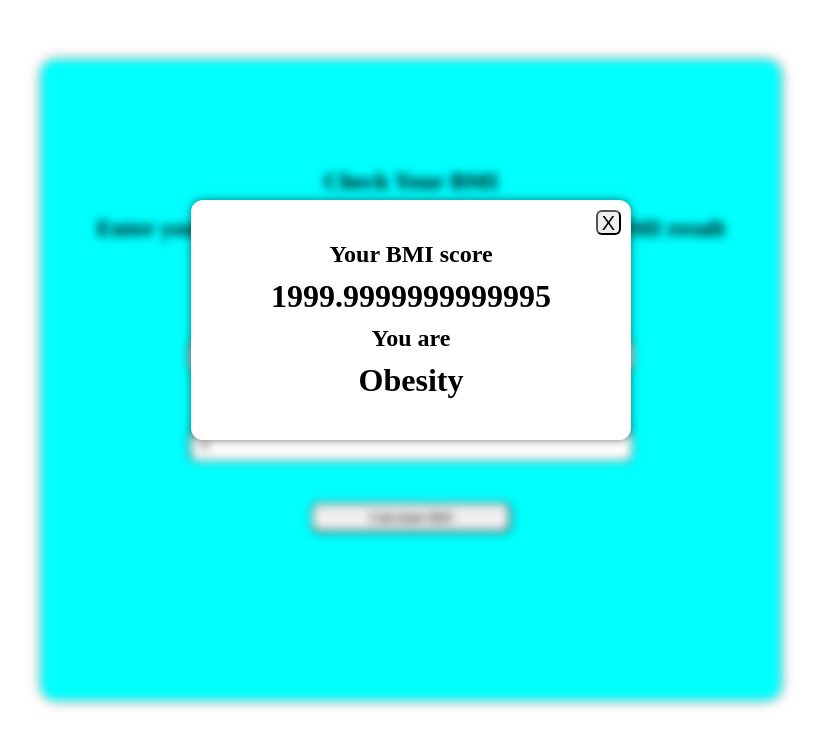
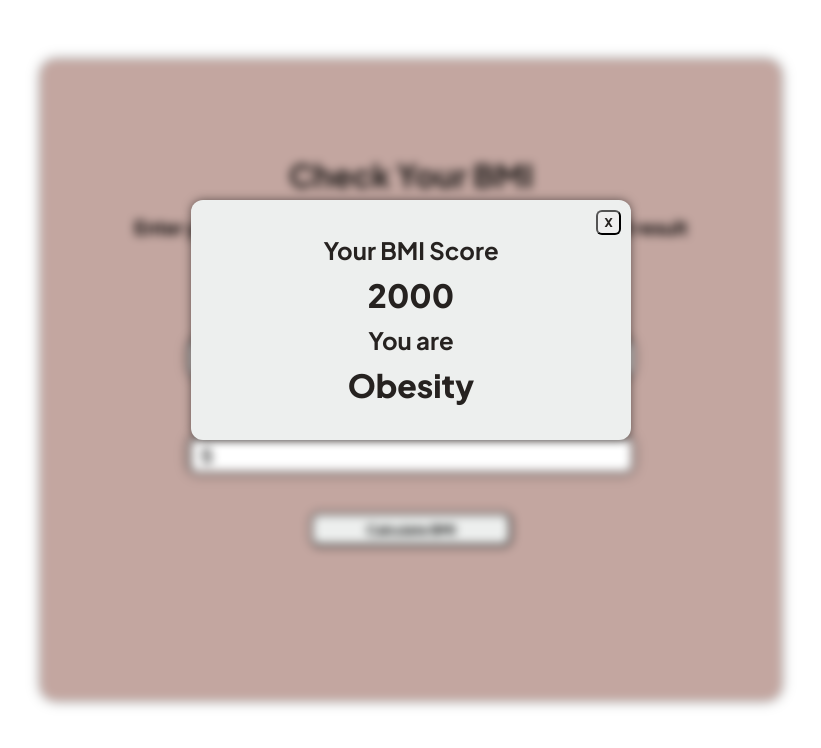
Before and after one commit to Tegardf/BMI-Calculator, a plain HTML site: page indel.html in a window 1280 px wide. Both pictures are taken after typing "5", "5" into the empty fields and a click on the button "Calculate BMI". Shown: the whole page, without its empty margins (229-1050 px from the left). Drawn offline with Linux system fonts and the light colour scheme.

Commit message:
style:adding font family, pallete color fix:fixing value 1 decimal in BMI value
font using plus jakarta sans, using pallete brown asthetic.
fixing 1 decimal value using round function().

```diff
--- a/indel.html
+++ b/indel.html
@@ -29,10 +29,10 @@
         <div class="popUp-content">
             <button type="reset" id="close" onclick="window.location.reload(true)">X</button>
             <div class="text">
-                <h2>Your BMI score</h2>
-                <h1 id="BMI-value"></h1>
+                <h2>Your BMI Score</h2>
+                <h1 id="BMI-value">test</h1>
                 <h2>You are</h2>
-                <h1 id="BMI-cat"></h1>
+                <h1 id="BMI-cat">test</h1>
             </div>
         </div>
     </div>
--- a/script.js
+++ b/script.js
@@ -26,7 +26,7 @@ const submit = (event) =>{
         container.replaceChildren();
         togglePopup();
         result = calBMI(berat,tinggi);
-        document.getElementById("BMI-value").innerHTML = result;
+        document.getElementById("BMI-value").innerHTML = Math.round(result*10)/10;
         document.getElementById("BMI-cat").innerHTML = checkBMI(result);
     }else if (berat=='' && tinggi=='') {
         container.innerHTML = '<p>Silahkan masukkan Berat dan Tinggi anda</p>';
--- a/style.css
+++ b/style.css
@@ -1,6 +1,16 @@
+@import url('https://fonts.googleapis.com/css2?family=Plus+Jakarta+Sans:ital,wght@0,300;0,400;0,500;0,600;0,700;0,800;1,300;1,400;1,500;1,600;1,700;1,800&display=swap');
+:root{
+    --color1:#EDEFEE;
+    --color2:#F7F1F0;
+    --color3:#c3a6a0;
+    --color4:#a15c38;
+    --color5:#262220;
+}
+
 * {
     padding: 0px;
     margin: 0px;
+    font-family: 'Plus Jakarta Sans', sans-serif;
 }
 /* Chrome, Safari, Edge, Opera */
 input::-webkit-outer-spin-button,
@@ -35,7 +45,7 @@ input[type=number] {
     top: 40%;
     left: 50%;
     transform: translate(-50%, -50%);
-    background-color: #fff;
+    background-color:var(--color1);
     padding: 20px;
     text-align: center;
     border-radius: 12px;
@@ -48,12 +58,24 @@ input[type=number] {
     right: 10px;
     width: 25px;
     height: 25px;
-    font-size: 20px;
+    font-size: 12px;
+    font-weight: 900;
     border-radius: 6px;
     cursor: pointer;
+    color: var(--color5);
+}
+#close:hover{
+    background-color: red;
+    color: var(--color1);
+    transition-duration: 0.4s;
+    box-shadow: 0px 0px 6px rgba(0, 0, 0, 0.5);
 }
 .popUp-content .text *{
     margin: 10px 0px;
+    color: var(--color5);
+}
+.popUp-content .text h1{
+    font-weight: 800;
 }
 
 .base {
@@ -67,7 +89,7 @@ input[type=number] {
     justify-content: center;
     align-items: center;
     flex-direction: column;
-    background-color: aqua;
+    background-color: var(--color3);
     width: 700px;
     height: 600px;
     border-radius: 15px;
@@ -82,9 +104,13 @@ input[type=number] {
 }
 .title h1{
     text-align: center;
+    font-size: xx-large;
+    font-weight: 900;
+    color: var(--color5);
 }
 .title h2{
     text-align: center;
+    font-size: larger;
 }
 #formInput{
     display: flex;
@@ -97,12 +123,17 @@ input[type=number] {
 #formInput label{
     text-align: left;
     width: 100%;
+    font-size: medium;
+    font-weight: 500;
 }
 #formInput input{
     border-radius: 8px;
     padding: 0px 10px;
-    height: 28px;
+    height: 32px;
     width: 100%;
+    font-size: larger;
+    font-weight: 600;
+    box-shadow: 0px 0px 10px rgba(0, 0, 0, 0.5);
 }
 #formInput button{
     border-radius: 8px;
@@ -110,4 +141,14 @@ input[type=number] {
     padding: 6px 0px;
     margin-top: 20px;
     cursor: pointer;
+    background-color: #EDEFEE;
+    font-weight: 700;
+    box-shadow: 0px 0px 5px rgba(0, 0, 0, 0.5);
 }
+#formInput button:hover{
+    border-color: #a15c38;
+    background-color: #a15c38;
+    color: var(--color1);
+    transition-duration: 0.4s;
+    box-shadow: 0px 0px 10px rgba(0, 0, 0, 0.5);
+}
```
